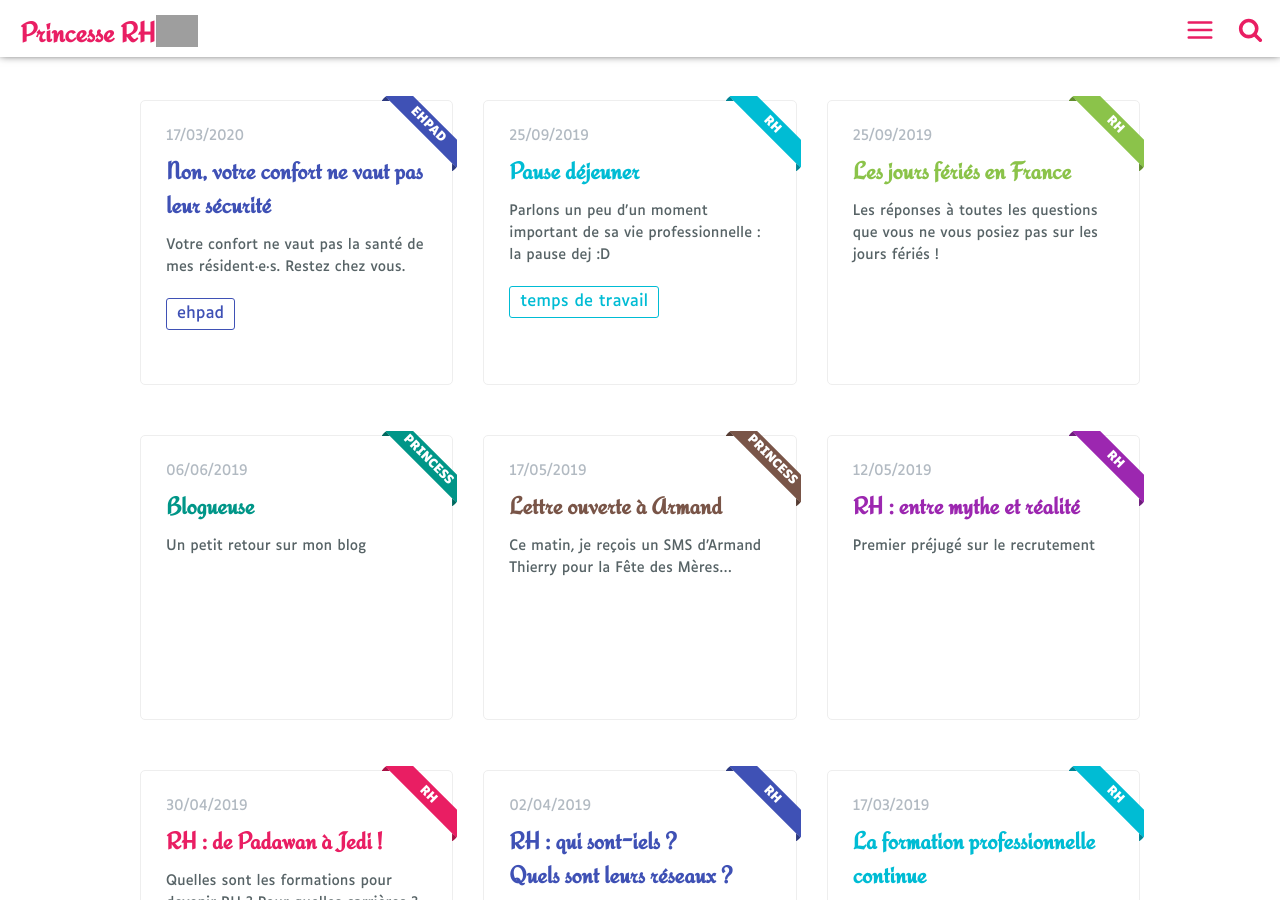
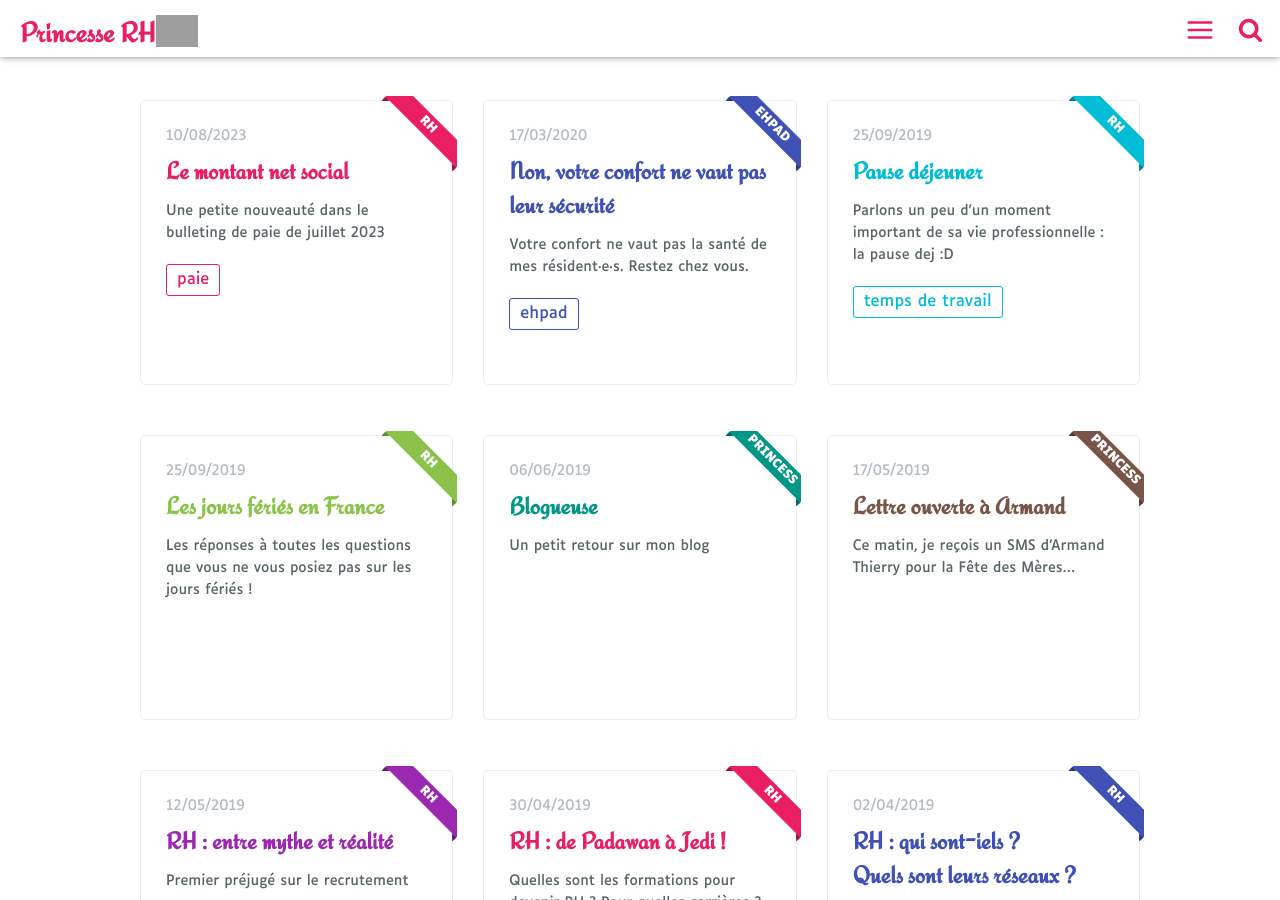
Before and after one commit to Libelilou/libelilou.github.io, a Jekyll site: the page built from index.html, in a window 1280 px wide and 900 px high. Built offline with Jekyll 4.4.1, drawn with Linux system fonts in a browser that asks for light colours; some of the changed lines change nothing that is shown; grey boxes are pictures that could not be loaded.

Commit message:
Le montant net social

```diff
--- a/_posts/rh/2018-12-07-mesure-sociale.md
+++ b/_posts/rh/2018-12-07-mesure-sociale.md
@@ -4,6 +4,7 @@ introduction: "Décryptons les implications d'une mesure RH votée pour 2019 et
 post-color: 6
 tags:
   - cotisations sociales
+  - paie
 ---
 
 J'avais prévu de faire cet article en janvier, dans un grand article présentant les nouvelles mesures RH 2019 mais en descendant mon fil Twitter ce soir, un tweet m'a fait bondir :
--- /dev/null
+++ b/_posts/rh/2023-08-10-montant-net-social.md
@@ -0,0 +1,118 @@
+---
+title: "Le montant net social"
+introduction: "Une petite nouveauté dans le bulleting de paie de juillet 2023"
+post-color: 1
+tags:
+  - paie
+---
+
+Vous allez remarquer (si vous détaillez vos bulletins de paie tous les mois) une petite nouveauté sur le bulletin de ce mois de juillet, une nouvelle mention en bas de bulletin : le **montant net social**.
+
+## Un peu d'historique
+
+En 2018, une nouvelle mention est apparue sur nos bulletins, en dessous du salaire net à payer : "dont évolution de la rémunération liée à la suppression des cotisations[^note1] chômage et maladie". L'idée était pour le gouvernement de montrer que la suppression de ces cotisations générait une augmentation du pouvoir d'achat pour lea salarié.e… ce qui n'est pas faux en soi, mais cache tout de même une partie de la vérité.
+
+Parce que la suppression de ces deux cotisations (chômage et maladie) est un pas de plus dans la destruction minutieuse de notre système d'assurance maladie et de chômage. Et s'il est vrai que vous avez quelques dizaines d'euros en salaire net en plus à la fin du mois, c'est autant de financement en moins pour la Sécurité Sociale et Pôle Emploi… et donc à termes, moins de prestations. Qui ont ensuite justifié la diminution des remboursements de frais médicaux et les réformes du chômage qui ont suivi.
+
+C'est malheureusement un mécanisme très utilisé en France ces dernières années : on définance un système public en demandant de maintenir le même niveau de service, le système commence à dysfonctionner, les prestations se dégradent, ça s'empire, et là on a un Jean-Kévin Superman du gouvernement qui parade sur l'intégralité du PAF pour expliquer que le système en question ne peut plus fonctionner sur un modèle public parce qu'il coûte trop cher, qu'en plus il fonctionne mal et qu'il vaut mieux le privatiser pour que seuls les riches puissent en bénéficier (bon ça il le dit pas, mais c'est sous-entendu). Après quoi, on ouvre à la concurrence (les cliniques, les assurances privées, etc.), le système public continue de vivoter comme il peut, et les plus précaires sont… ben de plus en plus précaires.
+
+Du coup, ces réformes entraînent l'émergence de nouvelles sources de financement, privées et non solidaires :
+
+- la mutuelle est désormais obligatoire en entreprise (mais fait mécaniquement augmenter le tarif des personnes sans emploi ou retraités qui doivent payer une mutuelle au prix fort pour compenser la diminution des remboursements de la Sécu)
+- les assurances privées "perte d'emploi" qu'on voit fleurir un peu partout (et qui rejoignent celles de retraite complémentaire, pour les mêmes raisons)
+
+[^note1]: et encore, je suis surprise qu'ils aient fait inscrire "cotisations" et pas "charges"… mais j'imagine qu'ils ne parlent de "charges sociales" que lorsqu'ils mentionnent leurs amis du CAC 40, pauvres patrons qui ont du mal à boucler les fins de mois et sont écrasés par des charges astronomiques qui les empêchent d'embaucher à tour de bras des millions de personnes à un salaire décent
+
+Bon, ça c'était pour la mention de 2018.
+
+## Le montant net social
+
+Et donc, pourquoi ajouter encore une ligne sur un bulletin appelé "simplifié" et que personne n'a demandé ? Je veux dire, autour de vous, vous avez eu beaucoup de personnes vous dire "ahhh c'est dommage, il manque une ligne sur mon bulletin, avec une formule de calcul pondue par un énarque insomniaque et qui permettrait de rendre mon bulletin encore un peu plus confus" ?
+
+Disclaimer : à partir de là, ce que je vais écrire ne sont que des conjectures, on ne pourra en connaître les impacts réels qu'à partir d'au moins deux ans de fonctionnement, je pense. Donc à prendre pour ce que c'est : des théories de RH qui a une petite dizaine d'années d'expérience dans la paie !
+
+On pourrait penser qu'il s'agit encore d'une opération de comm du gouvernement, qui n'avait rien changé aux bulletins depuis 4 ans, donc ça les démangeait !
+
+Ou alors… comme depuis plusieurs années, ils sont en train de débloquer un nouveau niveau dans la libéralisation de notre beau système de solidarité sociale. Regardons d'un peu plus près ce que c'est que ce montant net social.
+
+### Définition
+
+Quand on lit **net social**, on pense à du **salaire net** et à des mesures plutôt **sociales** liées aux revenus (prestations sociales donc).
+
+Selon le ministère des solidarités :
+
+> L'affichage progressif du montant net social sur les bulletins de paie et revenus de remplacement s'inscrit dans le chantier de **modernisation des prestations sociales**, en cohérence avec la **logique de simplification et de renforcement de l'accès aux droits** et constitue une première étape dans la mise en œuvre de la **solidarité à la source**.
+
+Donc pour l'instant, il s'agit juste d'une mention, et rien ne change concrètement. En revanche, à compter de janvier 2024, c'est ce montant qui va servir de base à plusieurs prestations sociales…
+
+Nous, les employeur.se.s avons reçu un joli PPT pour nous présenter la mesure et expliquer les tenants et aboutissants, dans lequel on peut lire dès la première slide :
+
+> Lutter contre le non-recours aux prestations sociales.
+> 34% des personnes ayant droit au RSA ne le demandent pas.
+> Face au phénomène massif de non-recours aux prestations sociales, l'Etat **modernise et simplifie les démarches d'accès au RSA et à la prime d'activité**.
+
+Et nous y voila, au nœud du problème ! Admettons que le but soit de permettre à ces 34% de personnes de percevoir les prestations qu'elles sont en droit de demander :
+
+- soit le système actuel est bénéficiaire et ça embête le gouvernement que cet argent dorme dans un coin, en attendant le reste des bénéficiaires
+- soit ils ont prévu d'augmenter les financements fléchés vers le RSA et la prime d'activité pour absorber ces nouveaux bénéficiaires
+- soit, et c'est mon hypothèse, on se sert de cette projection de nouveaux bénéficiaires probables pour réduire les prestations des bénéficiaires bien réels d'aujourd'hui
+
+Une quatrième hypothèse serait que l'argent se serait mis à pousser soudainement sur les arbres ou que notre Président ait trouvé un coffre de pièces d'or dans le jardin de Matignon, mais même moi, ça me semble gros !
+
+Donc, admettons que j'ai raison, comment on réduit les prestations ?
+
+- soit on décide du jour au lendemain de réduire les montants, sans plus d'explication, mais ça risque d'être assez mal perçu par les bénéficiaires actuels !
+- soit on crée une belle opération de comm quelques mois à l'avance pour annoncer qu'on est en train de "moderniser les prestations sociales" et "renforcer l'accès à ces droits" tout en diminuant les montants servant de base pour percevoir lesdites prestations
+
+Et je penche plutôt vers cette deuxième hypothèse, rapport au calcul de ce nouveau montant. Pourquoi ?
+
+### Calcul des droits
+
+A partir de janvier 2024, c'est ce montant qu'il faudra déclarer pour avoir droit au RSA ou à la prime d'activité. Il est même précisé qu'à terme, le montant sera déclaré directement par l'employeur.se.
+
+Le gouvernement a créé une page spéciale (https://solidarites.gouv.fr/le-montant-net-social) pour expliquer cette mesure où on lit
+> Les allocataires pourront le [le montant net social] repérer facilement et **sans besoin de calculer eux-mêmes le bon montant à déclarer**
+
+Sauf que d'une part, vous n'aviez déjà pas à le calculer puisqu'il apparaît lui aussi sur le bulletin clairement, d'autre part qu'il s'agit d'un nouveau montant calculé qui n'est pas le même que celui déclaré actuellement. A ce jour, si vous souhaitez demander le RSA ou la prime d'activité, vous déclarez (pour la partie "Salaires") le **montant net à payer avant impôts** qui se calcule comme ça :
+
+- salaire brut
+- duquel on déduit les cotisations sociales part salariale indiquées en bas de bulletin
+- duquel on déduit la CSG et la CRDS non déductibles (2.90% dans les cotisations qui, dans le bulletin simplifié apparaissent avant la ligne de total des cotisations alors qu'elles ne sont pas englobées dans ce montant mais bon, passons)
+
+L'avantage de ce montant, c'est que vous pouvez le vérifier et le calculer tous les mois assez simplement car chacune de ces composantes apparaît très clairement sur une ligne spécifique du bulletin simplifié.
+
+A partir de janvier 2024, vous allez devoir déclarer le *montant net social** qui réintègre dans vos "revenus" un certain nombre "d'avantages" financés par votre employeur. Vous gagnez la même chose, mais on considère que vous êtes plus riche. Dans le détails, ça se calcule comme ça :
+
+- salaire brut (hors IJSS et versement santé mais incluant bien les indemnités journalières de la prévoyance, et hors avantages en nature lorsqu'ils sont exemptés socialement et fiscalement liés aux activités sociales)
+- duquel on déduit les cotisations sociales part salariale ainsi que les cotisations de CSG-CRDS non déductibles
+- auquel on ajoute :
+    - les cotisations sociales part patronale de protection sociale complémentaire non obligatoires (retraite supplémentaire, prévoyance…) hors garanties "frais de santé" (la mutuelle obligatoire mais attention on entend par là "légalement obligatoire" donc uniquement votre part et l'option de base, même si un accord d'entreprise inclut les ayant-droits et une option, il faudra les ajouter) ainsi que la part patronale des chèques vacances (mais pas des tickets restaurant sauf si la part patronale va au-delà des conditions d'exonération de cotisations sociales)
+    - les cotisations sociales part salariale non obligatoires (votre part de la mutuelle pour vos ayant-droits, vos options…, la part salariale de cotisation de prévoyance, de retraite supplémentaire…)
+    - les indemnités apparaissant uniquement dans le net (rupture conventionnelle, licenciement, transactionnelle, mise à la retraite…)
+    - les remboursements de la prévoyance pour leur partie apparaissant uniquement dans le net (lorsque le salarié participe au financement de la prévoyance notamment)
+
+Je pense qu'ils ont eu peur que les RH se confortent dans une certaine routine, donc ils ont ajouté en plus tout un tas d'exceptions pour rendre le paramétrage de nos logiciels de paie bien plus intéressant en ce début d'été.
+
+Bref, si vous souhaitez la formule complète, il vous faudra affronter… le BOSS final des RH !!! https://youtu.be/kAuVga9GWIg !!! (Ouais, dis comme ça "le BOSS" ça fait titre de chicklit érotico-romantique… en fait c'est le Bulletin Officiel de la Sécurité Sociale, pas vraiment de quoi exciter vos neurones en début de nuit !).
+
+Toutes les explications sont ici, si ça vous intéresse ou que vous souffrez d'insomnie : https://boss.gouv.fr/portail/accueil/bulletin-de-paie/montant-net-social.html
+
+### Les conséquences
+
+Bon, l'idée de l'article n'était pas de vous faire maîtriser cette formule de calcul, c'est pour ça que je ne m'étends pas sur chacune des rubriques. De toute façon, même si vous vouliez la calculer ou la vérifier… vous ne pourriez pas ! Eh oui, parce que depuis l'instauration du bulletin simplifié, vous ne pouvez pas voir précisément la moitié de ces rubriques (notamment un grand nombre de cotisations pour leur part patronale).
+
+Donc premier danger : vous n'avez aucun moyen de savoir si le calcul est bon. Vous pouvez éventuellement demander au service RH de vous sortir un bulletin détaillé, mais on est pas tenu de vous le remettre…
+
+Et d'ailleurs, deuxième danger : les erreurs de calculs. Sans aucune malice présumée des services de paie, les formules sont tellement compliquées, avec des cas particuliers (et encore on a pas abordé la question des apprentis, des contrats aidés, des travailleurs au statut particulier…), il y a un risque d'erreur important. Même en épluchant le BOSS dans les moindres détails, on n'est jamais vraiment sûr d'avoir interprété le texte correctement (sur la prise en compte de certaines cotisations, ce n'est pas toujours limpide).
+
+Donc le gouvernement met à votre disposition une procédure en cas d'erreur de calcul à compter de mars 2024 sur un espace personnalisé du portail mesdroitssociaux.fr (le détail des **montants "net sociaux"** pris en compte pour le calcul des droits sera affiché de "manière lisible et transparente") :
+
+> Le montant net social découle directement du calcul de votre salaire et des cotisations. En cas d'erreur sur celui-ci, il est donc probable que d'autres informations du bulletin de paie soient erronées. Il convient donc de signaler cette erreur à votre employeur pour qu'il puisse la corriger.
+
+Bon courage quand-même pour signaler l'erreur à l'employeur. Je fais la paie dans un petit établissement, nous avons peu de types de cotisations (pas de retraite supplémentaire, pas de part patronale de mutuelle sur les prestations non obligatoires…) et malgré ça, je suis incapable de reconstituer le montant net social à partir d'un bulletin simplifié.
+
+Entendons-nous bien, en tant que RH j'ai bien sûr accès au bulletin détaillé, donc j'arrive à le reconstituer, mais je me suis prêtée au jeu (ce que je ferais pas quand-même pour mon lectorat !) avec les bulletins que je distribue au personnel… et je n'ai pas accès à tous les montants nécessaires à ce recalcul…
+
+La seule chose que je peux affirmer, c'est que le montant net social est supérieur au montant net à payer avant impôts sur tous les bulletins que j'ai sortis ce mois-ci…
+
+Voilà, j'espère que ça vous a plu, j'espère que je me trompe et que cette nouvelle rubrique n'aura pas pour effet de diminuer effectivement les droits et plonger ainsi un peu plus les personnes précaires un peu plus loin dans la précarité… l'avenir nous le dira !
```
